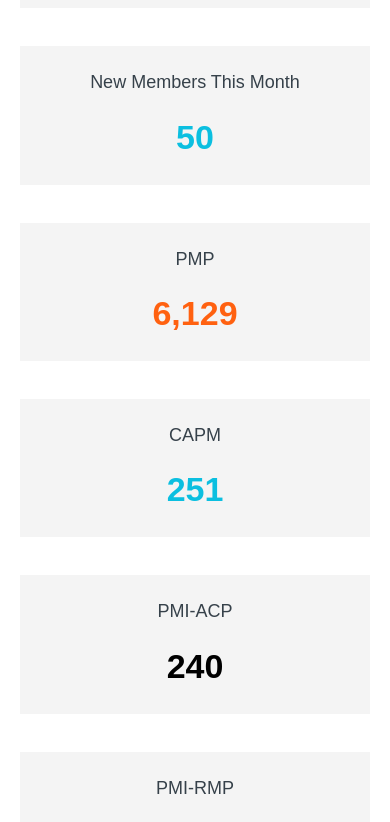
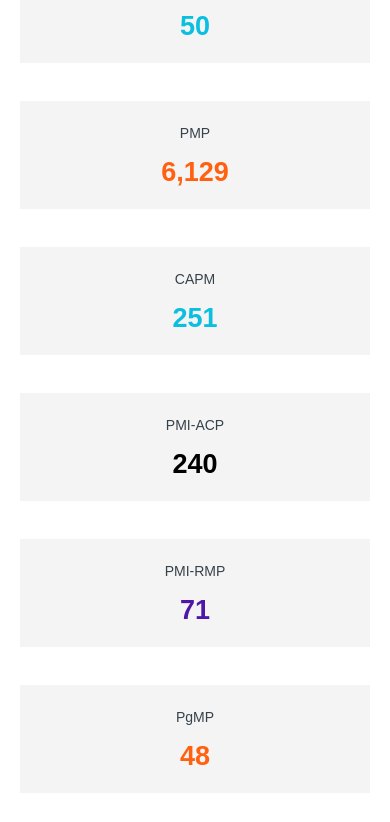
Before and after one commit to pmiloc-techops/membership-dashboard, a plain HTML site: page index.html in a window 390 px wide. Shown: the part 581-1403 px from the top of the page. Drawn offline with Linux system fonts and the light colour scheme.

Commit message:
Update styles.css

```diff
--- a/styles.css
+++ b/styles.css
@@ -35,6 +35,8 @@
   flex-wrap: wrap;
   justify-content: center;
   gap: 38px;
+
+  --card-width: calc((100% - 114px) / 4);
 }
 
 
@@ -44,7 +46,7 @@
 
 .stat-card {
   flex: 0 0 calc(25% - 29px);
-  min-height: 165px;
+  min-height: 132px;
 
   background: #f4f4f4;
 
@@ -55,26 +57,26 @@
 
   text-align: center;
 
-  padding: 25px 15px;
+  padding: 20px 15px;
 }
 
 .stat-label {
-  font-size: 20px;
+  font-size: 16px;
   line-height: 1.3;
   font-weight: 400;
 
-  margin-bottom: 25px;
+  margin-bottom: 20px;
 
   color: #36414a;
 }
 
 .stat-value {
-  font-size: 40px;
+  font-size: 32px;
   line-height: 1;
 
   font-weight: 700;
 
-  min-height: 40px;
+  min-height: 32px;
 }
 
 /* -----------------------------------------
@@ -105,12 +107,10 @@
   grid-column: span 1;
 }
 
-.stats-container {
-  --card-width: calc((100% - 114px) / 4);
-}
-
 .last-row:first-child {
-  margin-left: calc((100% - (var(--card-width) * 4) - 114px) / 2);
+  margin-left: calc(
+    (100% - (var(--card-width) * 4) - 114px) / 2
+  );
 }
 
 /* -----------------------------------------
@@ -121,10 +121,11 @@
 
   .stat-card {
     flex-basis: calc(33.333% - 26px);
+    min-height: 132px;
   }
 
   h1 {
-    font-size: 34px;
+    font-size: 33px;
   }
 
 }
@@ -138,7 +139,8 @@
 
   .stat-card {
     flex-basis: calc(50% - 10px);
-    min-height: 145px;
+    min-height: 116px;
+    padding: 18px 12px;
   }
 
   h1 {
@@ -147,11 +149,13 @@
   }
 
   .stat-label {
-    font-size: 18px;
+    font-size: 14px;
+    margin-bottom: 16px;
   }
 
   .stat-value {
-    font-size: 34px;
+    font-size: 27px;
+    min-height: 27px;
   }
 
 }
@@ -161,7 +165,7 @@
 
   .stat-card {
     flex-basis: 100%;
-    min-height: 135px;
+    min-height: 108px;
   }
 
   h1 {
```
